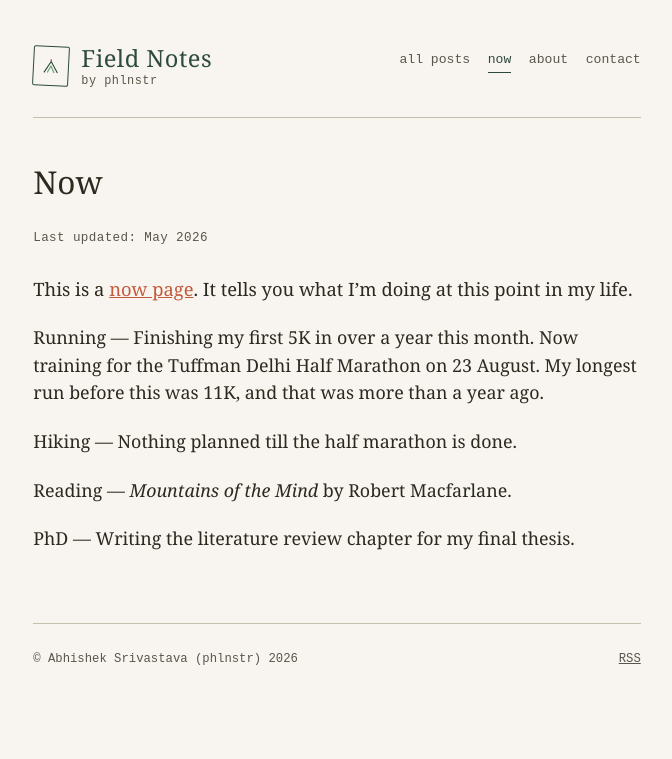
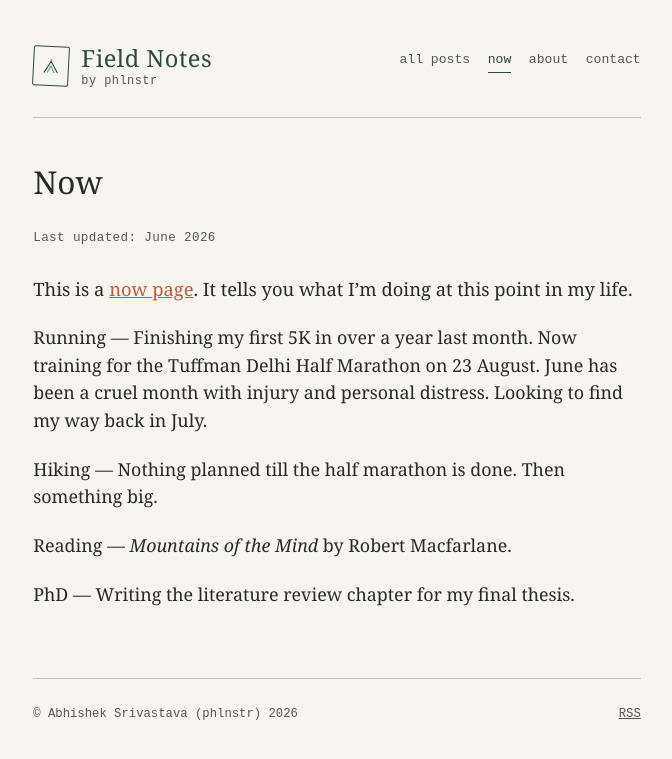
Before and after one commit to phlnstr/phlnstr.in, a Jekyll site: the page built from now.md, in a window 1280 px wide. Shown: the top 759 px of the page, without its empty margins (303-975 px from the left). Built offline with Jekyll 4.4.1, drawn with Linux system fonts in a browser that asks for light colours.

Commit message:
Update now.md

```diff
--- a/now.md
+++ b/now.md
@@ -1,7 +1,7 @@
 ---
 layout: page
 title: Now
-subtitle: "Last updated: May 2026"
+subtitle: "Last updated: June 2026"
 description: What I'm doing right now.
 permalink: /now.html
 ---
@@ -10,9 +10,9 @@ permalink: /now.html
 
 This is a [now page](https://nownownow.com/about). It tells you what I'm doing at this point in my life.
 
-Running — Finishing my first 5K in over a year this month. Now training for the Tuffman Delhi Half Marathon on 23 August. My longest run before this was 11K, and that was more than a year ago.
+Running — Finishing my first 5K in over a year last month. Now training for the Tuffman Delhi Half Marathon on 23 August. June has been a cruel month with injury and personal distress. Looking to find my way back in July.
 
-Hiking — Nothing planned till the half marathon is done.
+Hiking — Nothing planned till the half marathon is done. Then something big.
 
 Reading — _Mountains of the Mind_ by Robert Macfarlane.
 
```
